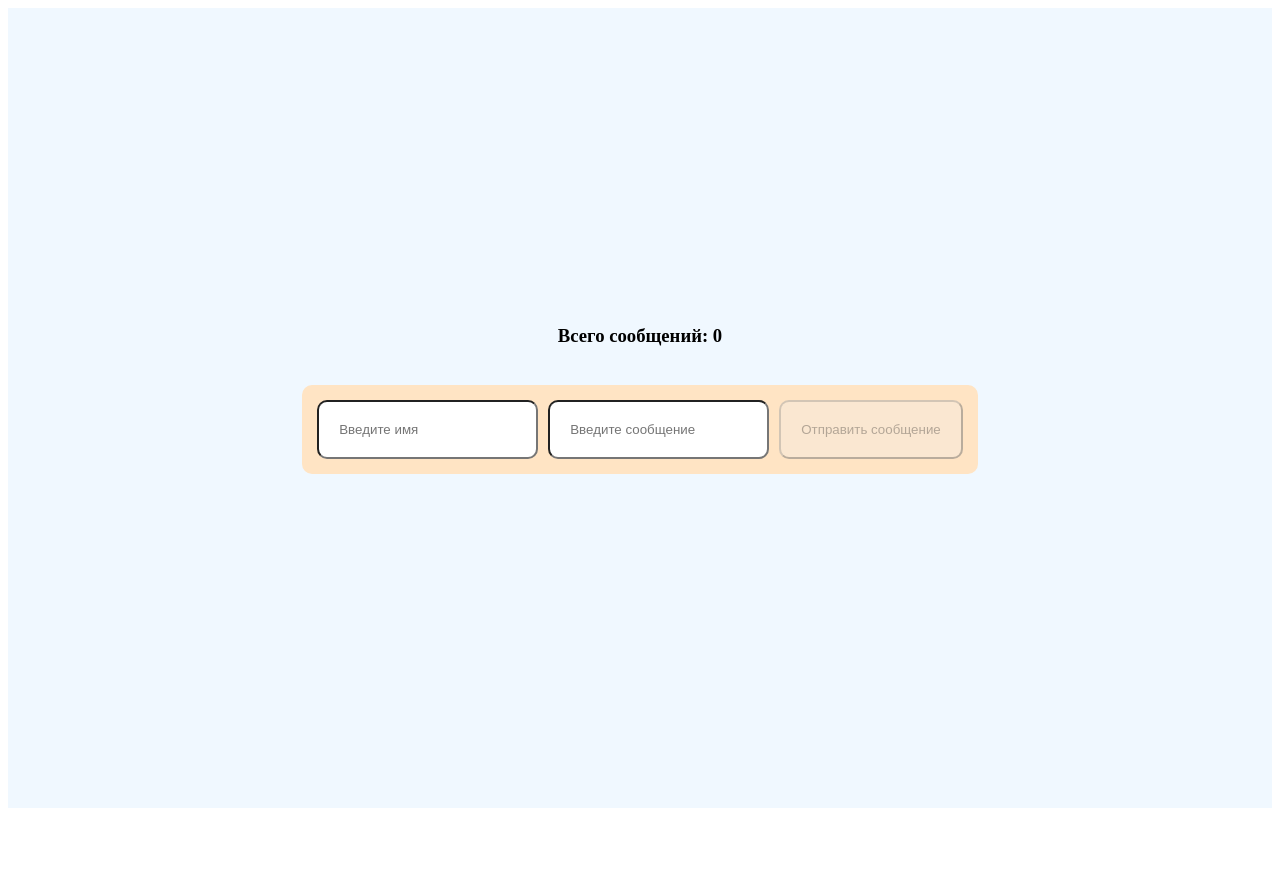
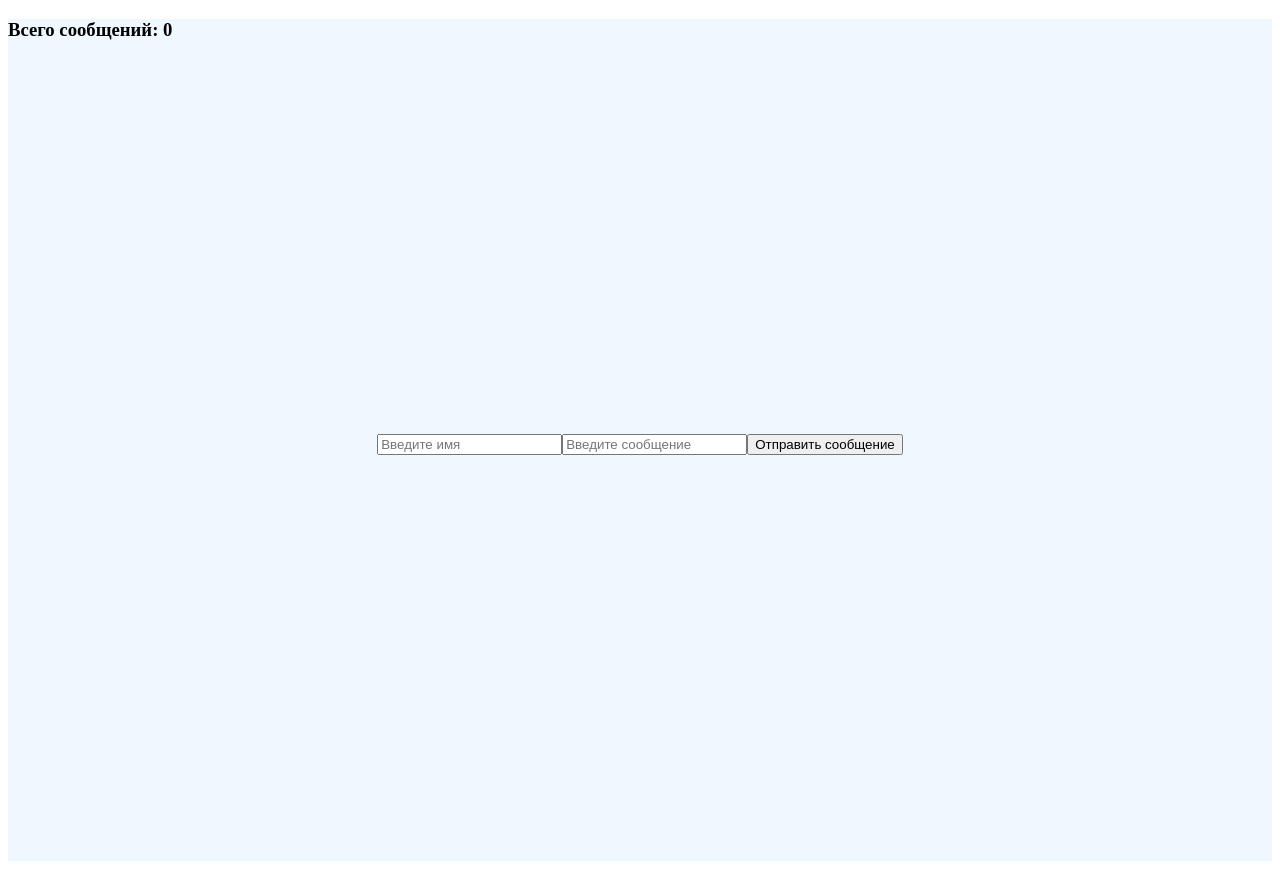
Before and after one commit to DoneAlejandro/React-lessons, a React app: page / in a window 1280 px wide. Before the commit the page ends 816 px from the top, so only its background shows below. Built offline with nearby package versions, Linux system fonts and the light colour scheme.

Commit message:
lesson_3

```diff
--- a/src/App.jsx
+++ b/src/App.jsx
@@ -1,10 +1,11 @@
 import "./App.css";
-import { FormMessage } from "./Components/FormMessage/FormMessage";
+import { Message } from "./Components/Message/Message";
+
 
 export function App() {
   return (
     <div className="App">
-      <FormMessage />
+      <Message />
     </div>
   );
 }
--- a/src/Components/FormMessage/FormMessage.jsx
+++ b/src/Components/FormMessage/FormMessage.jsx
@@ -1,13 +1,42 @@
 import React from "react";
-import { Message } from "../Message/Message";
+import { MessagesList } from "../MessagesList/MessagesList";
 import style from "./FormMessage.module.css";
 
 // Функциональный компонент
 
-export const FormMessage = () => {
+export const FormMessage = ({
+  addMessage,
+  messages,
+  author,
+  text,
+  onChangeHandlerAuthorValue,
+  onChangeHandlerTextValue,
+}) => {
+//   debugger;
   return (
     <div className={style.wrapper}>
-      <Message />
+      <form className={style.formMessage}>
+        <input
+          className={style.input}
+          value={author.author}
+          placeholder="Введите имя"
+          onChange={onChangeHandlerAuthorValue}
+        />
+        <input
+          className={style.input}
+          value={text.text}
+          placeholder="Введите сообщение"
+          onChange={onChangeHandlerTextValue}
+        />
+        <button
+          className={style.btn}
+          onClick={addMessage}
+          //   disabled={!author.author || !text.text}
+        >
+          Отправить сообщение
+        </button>
+      </form>
+      <MessagesList messages={messages} />
     </div>
   );
 };
--- a/src/Components/Message/Message.jsx
+++ b/src/Components/Message/Message.jsx
@@ -1,70 +1,54 @@
 import React from "react";
+import { useState, useEffect } from "react";
 import style from "./Message.module.css";
-import { useState, useEffect } from "react";
+// import { MessagesList } from "../MessagesList/MessagesList";
+import { FormMessage } from "../FormMessage/FormMessage";
 
 // Функциональный компонент
 
 export const Message = () => {
+  const [countMessage, setCountMessage] = useState(0);
   const [author, setAuthor] = useState("");
   const [text, setText] = useState("");
-  const [messagesList, setMessagesList] = useState([]);
-  const [countMessage, setCountMessage] = useState(0);
+  const [messages, setMessages] = useState([]);
 
   const addMessage = () => {
     let messageItem = { author: author, message: text };
-    setMessagesList([...messagesList, messageItem]);
+    setMessages([...messages, messageItem]);
     setCountMessage(countMessage + 1);
     setAuthor("");
     setText("");
   };
+//   useEffect(() => {
+//     const timeout = setTimeout(() => {
+//       if (messages.length > 0) {
+//         alert("Сообщение доставлено!");
+//       }
+//     }, 1500);
+//     return () => clearInterval(timeout);
+//   }, [messages]);
 
-  useEffect(() => {
-    const timeout = setTimeout(() => {
-      if (messagesList.length > 0) {
-        alert("Сообщение доставлено!");
-      }
-    }, 1500);
-    return () => clearInterval(timeout);
-  }, [messagesList]);
+  const onChangeHandlerAuthorValue = (e) => {
+    setAuthor(e.target.value);
+  };
+  const onChangeHandlerTextValue = (e) => {
+    setText(e.target.value);
+  };
 
-  const messages = messagesList.map((message, index) => {
-    return (
-      <li key={index}>
-        Cообщение от: {message.author} <br />
-        Текст сообщения: {message.message}
-      </li>
-    );
-  });
   return (
     <>
-      {/* Можно было вывести в отдельную компоненту, но я не успеваю, позже исправлю */}
       <div className={style.title}>
         <h3>Всего сообщений: {countMessage}</h3>
       </div>
-      <div className={style.formMessage}>
-        <input
-          className={style.input}
-          value={author}
-          placeholder="Введите имя"
-          onChange={(e) => setAuthor(e.target.value)}
-        />
-        <input
-          className={style.input}
-          value={text}
-          placeholder="Введите сообщение"
-          onChange={(e) => setText(e.target.value)}
-        />
-        <button
-          className={style.btn}
-          onClick={addMessage}
-          disabled={!author || !text}
-        >
-          Отправить сообщение
-        </button>
-      </div>
-      <div>
-        <ul>{messages}</ul>
-      </div>
+      <FormMessage
+        addMessage={addMessage}
+        messages={messages}
+        author={author}
+        text={text}
+        onChangeHandlerAuthorValue={onChangeHandlerAuthorValue}
+        onChangeHandlerTextValue={onChangeHandlerTextValue}
+      />
+      {/* <MessagesList messages={messages} /> */}
     </>
   );
 };
--- /dev/null
+++ b/src/Components/MessagesList/MessagesList.jsx
@@ -0,0 +1,14 @@
+import React from "react";
+
+export const MessagesList = ({ messages }) => {
+  return (
+    <ul>
+      {messages.map((message, index) => (
+        <li key={index}>
+          Cообщение от: {message.author} <br />
+          Текст сообщения: {message.message}
+        </li>
+      ))}
+    </ul>
+  );
+};
```
Also changed, not shown: 1 other file (tests, documents, lock files or other folders).
